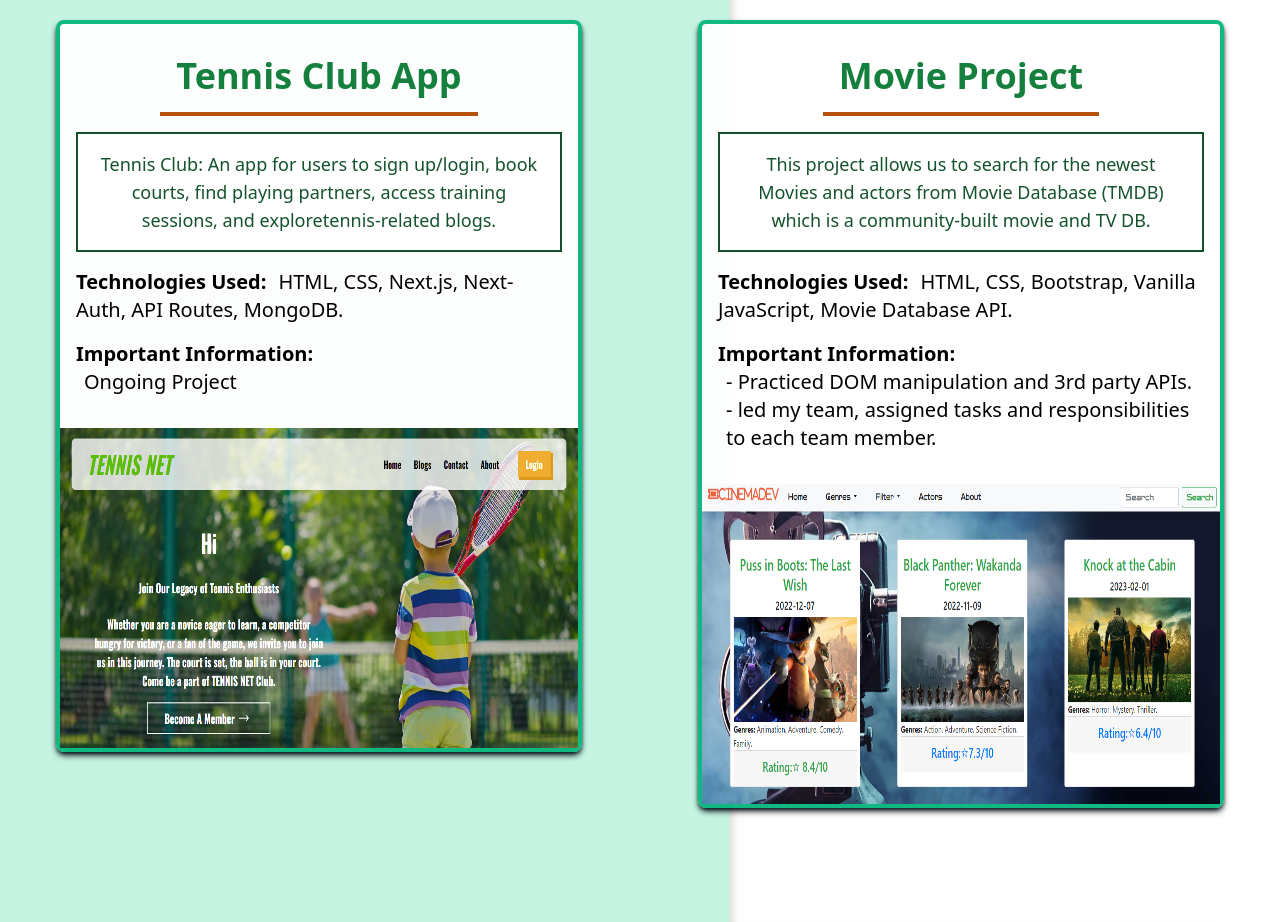
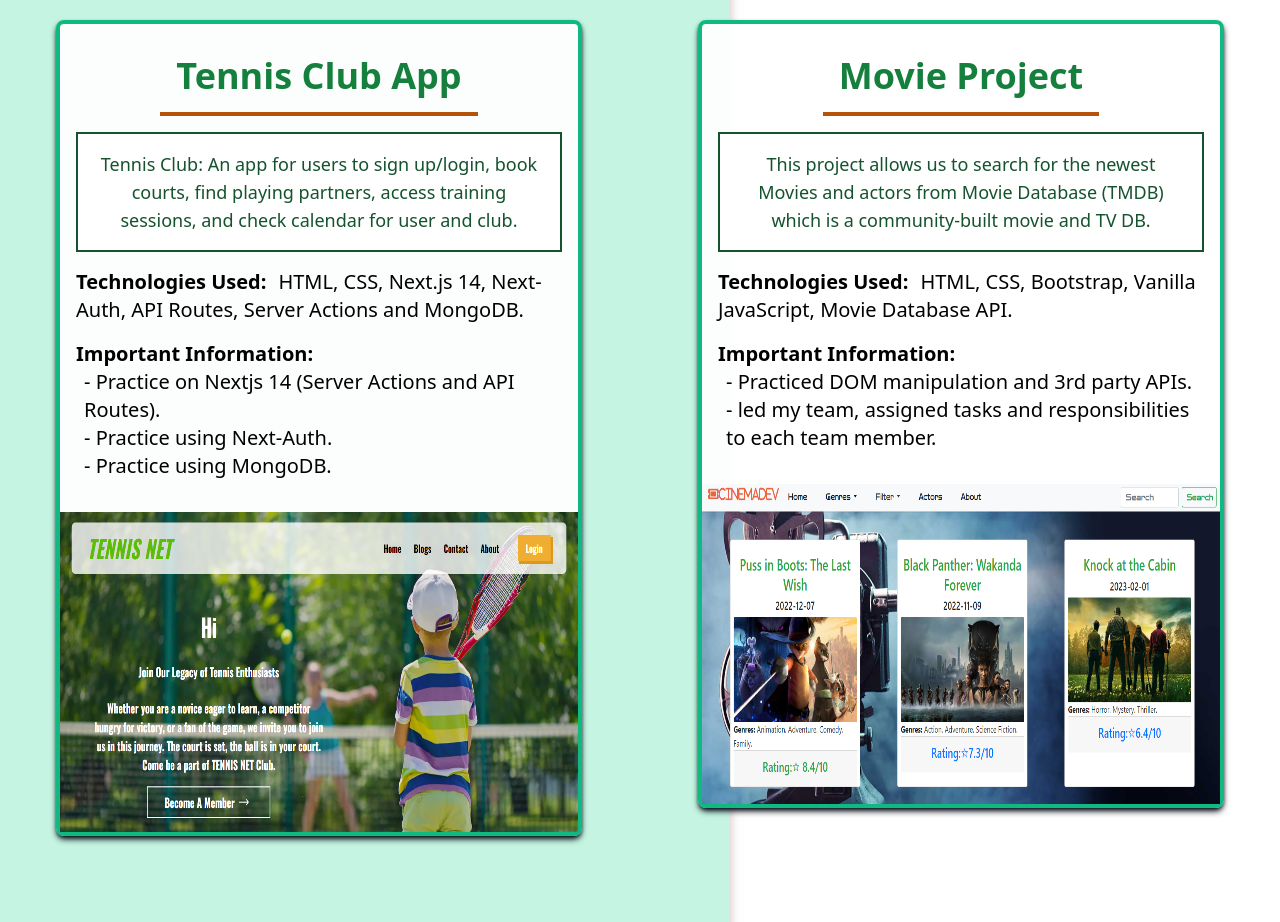
Before and after one commit to naji-alhusami/my-portfolio, a React (Create React App) app: page /projects in a window 1280 px wide. Shown: the part 1400-2322 px from the top of the page. Built offline with nearby package versions, Linux system fonts and the light colour scheme.

Commit message:
added TS course and Tennis course

```diff
--- a/src/components/Courses/CoursesData.js
+++ b/src/components/Courses/CoursesData.js
@@ -4,43 +4,64 @@ const CoursesData = [
     name: "Git & GitHub - The Practical Guide",
     description:
       "- Work with Git, including all about repositories, commits, branches. || - Merging, rebasing, the stash and learn how to manage merge conflicts. || - Collaborate in projects via Git & GitHub in teams & organizations. || - Contribute to open-source projects via forks & pull requests.",
-    certificate: "https://www.udemy.com/certificate/UC-55d37a4e-5b48-437e-b4ce-b00359a84cd2/",
+    certificate:
+      "https://www.udemy.com/certificate/UC-55d37a4e-5b48-437e-b4ce-b00359a84cd2/",
   },
   {
     id: 2,
     name: "CSS - The Complete Guide 2023 (incl. Flexbox, Grid & Sass)",
-    description: "- Flexbox, grid, animations, transitions, fonts, media queries. || - Use basic as well as advanced CSS features.",
-    certificate: "https://www.udemy.com/certificate/UC-df02fd9b-fa68-4a11-9d61-3d8451356579/",
+    description:
+      "- Flexbox, grid, animations, transitions, fonts, media queries. || - Use basic as well as advanced CSS features.",
+    certificate:
+      "https://www.udemy.com/certificate/UC-df02fd9b-fa68-4a11-9d61-3d8451356579/",
   },
   {
     id: 3,
     name: "JavaScript - The Complete Guide 2023 (Beginner + Advanced)",
-    description: "- Learn variables, functions, objects and arrays. || - Event handling, asynchronous coding and Http requests. || - Testing, security and deployment. || - Object-oriented programming. || - Manipulating web pages (DOM) with JavaScript. || - Project-driven learning with plenty of examples.",
-    certificate: "https://www.udemy.com/certificate/UC-93b7cfaa-90d5-4104-914f-8650f5f5ebce/",
+    description:
+      "- Learn variables, functions, objects and arrays. || - Event handling, asynchronous coding and Http requests. || - Testing, security and deployment. || - Object-oriented programming. || - Manipulating web pages (DOM) with JavaScript. || - Project-driven learning with plenty of examples.",
+    certificate:
+      "https://www.udemy.com/certificate/UC-93b7cfaa-90d5-4104-914f-8650f5f5ebce/",
   },
   {
     id: 4,
     name: "React - The Complete Guide (incl Hooks, React Router, Redux)",
-    description: "- Learn how to work with components. || - React State and working with Events. || - Debugging React applications. || - Handling Side Effects, Using Reducers & using context API. || - Sending HTTP requests (with Database) || - Learn how to build custom react hooks. || - Learn how to work with forms and user Inputs. || - Learn React Router. || - Learn Authenitcation to React Applications. || - Learn Redux toolkit.",
-    certificate: "https://www.udemy.com/certificate/UC-10a99313-df4e-442f-9910-23e983e26f1d/",
+    description:
+      "- Learn how to work with components. || - React State and working with Events. || - Debugging React applications. || - Handling Side Effects, Using Reducers & using context API. || - Sending HTTP requests (with Database) || - Learn how to build custom react hooks. || - Learn how to work with forms and user Inputs. || - Learn React Router. || - Learn Authenitcation to React Applications. || - Learn Redux toolkit.",
+    certificate:
+      "https://www.udemy.com/certificate/UC-10a99313-df4e-442f-9910-23e983e26f1d/",
   },
   {
     id: 5,
     name: "Understanding TypeScript",
-    description: "- Use TypeScript and its Features like Types, ES6 Support, Classes, Modules, Interfaces. || - Learn how to combine TypeScript with ReactJS or NodeJS / Express. || - Learn TypeScript both in theory as well as applied to real use-cases and projects.",
-    certificate: "https://www.udemy.com/certificate/UC-9bd86902-3e1b-4467-afed-18ea384fe210/",
+    description:
+      "- Use TypeScript and its Features like Types, ES6 Support, Classes, Modules, Interfaces. || - Learn how to combine TypeScript with ReactJS or NodeJS / Express. || - Learn TypeScript both in theory as well as applied to real use-cases and projects.",
+    certificate:
+      "https://www.udemy.com/certificate/UC-9bd86902-3e1b-4467-afed-18ea384fe210/",
   },
   {
     id: 6,
-    name: "Next.js & React - The Complete Guide",
-    description: "- Learn pre-rendering NextJS feature. || - Learn SSR NextJS feature. || - Learn data fetching NextJS feature. || - Learn file-based routing NextJS Feature. || - Learn how to build client-side and fullstack ReactJS apps with NextJS. || - Building Projects.",
-    certificate: "https://www.udemy.com/certificate/UC-d0c1efa0-3254-434e-a2ee-88eb3f0b7c70/",
+    name: "React & TypeScript - The Practical Guide",
+    description:
+      "- Build dynamic & highly flexible components with React & TypeScript. || - Use TypeScript with React's Context API & useReducer() Hook. || - Use TypeScript with Redux for type-safe global state management.",
+    certificate:
+      "https://www.udemy.com/certificate/UC-d5d3d8fe-2e52-40e2-8fa0-27904c8d5547/",
   },
   {
     id: 7,
+    name: "Next.js & React - The Complete Guide",
+    description:
+      "- Learn pre-rendering NextJS feature. || - Learn SSR NextJS feature. || - Learn data fetching NextJS feature. || - Learn file-based routing NextJS Feature. || - Learn how to build client-side and fullstack ReactJS apps with NextJS. || - Building Projects.",
+    certificate:
+      "https://www.udemy.com/certificate/UC-d0c1efa0-3254-434e-a2ee-88eb3f0b7c70/",
+  },
+  {
+    id: 8,
     name: "Gatsby.js Tutorial and Projects Course",
-    description: "- Installing Gatsbyjs. || - Learn Gatsbyjs. || - Building Projects.",
-    certificate: "https://www.udemy.com/certificate/UC-aa7545dc-f012-4cad-b151-28216e20de0b/",
+    description:
+      "- Installing Gatsbyjs. || - Learn Gatsbyjs. || - Building Projects.",
+    certificate:
+      "https://www.udemy.com/certificate/UC-aa7545dc-f012-4cad-b151-28216e20de0b/",
   },
 ];
 
--- a/src/components/Projects/ProjectsData.js
+++ b/src/components/Projects/ProjectsData.js
@@ -33,14 +33,14 @@ const ProjectsData = [
   {
     id: 3,
     name: "Tennis Club App",
-    technologies: "HTML, CSS, Next.js, Next-Auth, API Routes, MongoDB.",
+    technologies:
+      "HTML, CSS, Next.js 14, Next-Auth, API Routes, Server Actions and MongoDB.",
     description:
-      "Tennis Club: An app for users to sign up/login, book courts, find playing partners, access training sessions, and exploretennis-related blogs.",
+      "Tennis Club: An app for users to sign up/login, book courts, find playing partners, access training sessions, and check calendar for user and club.",
     image: Tennis,
-    info: "Ongoing Project",
-    // info: "- Conducted thorough testing and debugging to deliver a stable and error-free application. || - Demonstrated strong problem-solving skills. || - Developed the application from scratch as a sole contributor, handling all aspects of the single project.",
-    code: "",
-    demo: "",
+    info: "- Practice on Nextjs 14 (Server Actions and API Routes). || - Practice using Next-Auth. || - Practice using MongoDB.",
+    code: "https://github.com/naji-alhusami/Tennis-Net-Club",
+    demo: "https://tennis-net-club.vercel.app/",
   },
   {
     id: 4,
```
Also changed, not shown: 1 other file (tests, documents, lock files or other folders).
